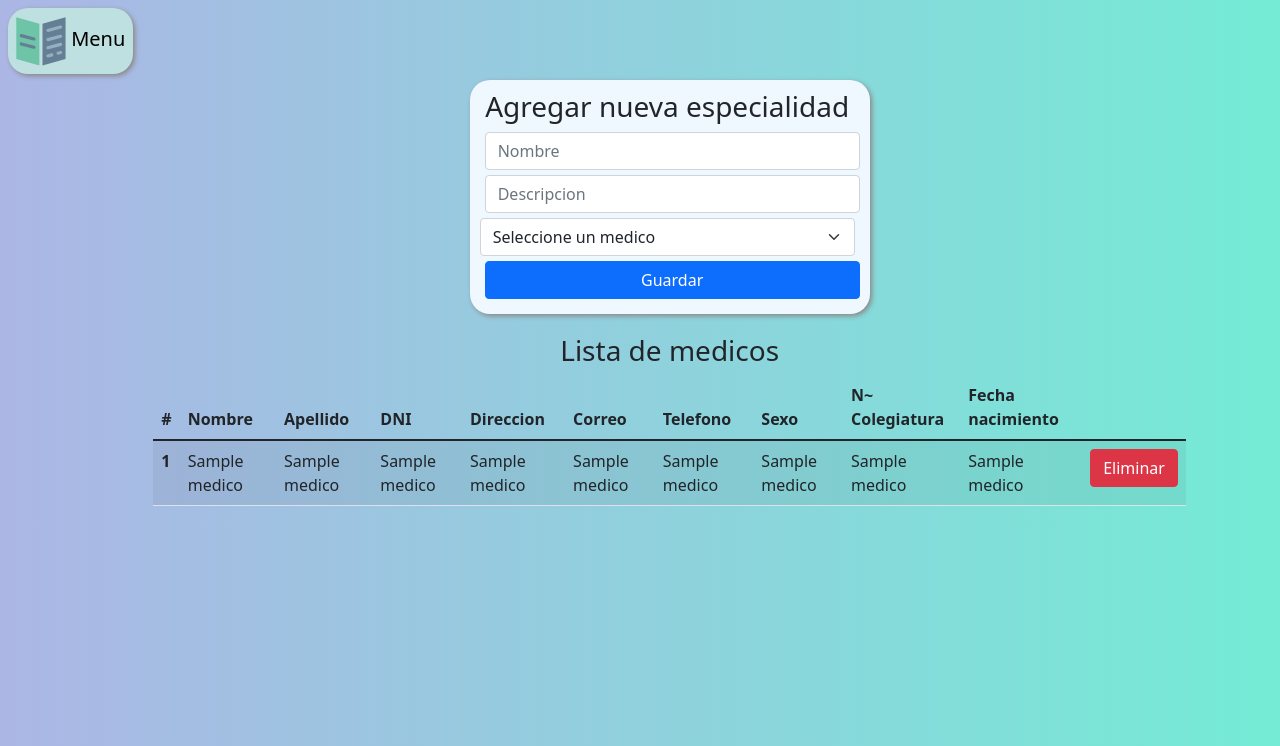
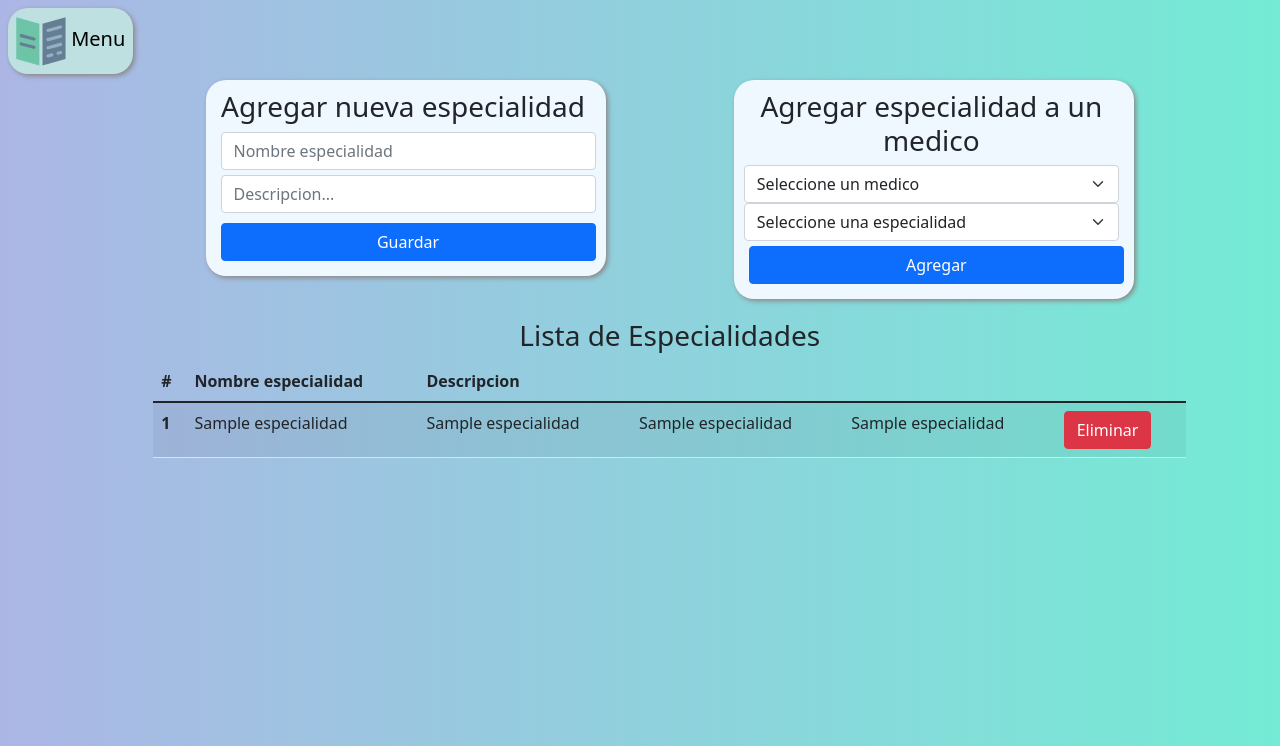
Before and after one commit to ferschoneich01/CITASMEDICAS, a Flask app: template templates/especialidades.html in a window 1280 px wide. Shown: the top 746 px of the page. Run offline with Flask 2, Linux system fonts and the light colour scheme; the template is opened without the code that fills it: most values are stand-ins (such as "Sample title", 1, 10 or a date in 2020).

Commit message:
especialidades y horarios funcionales

```diff
--- a/application.py
+++ b/application.py
@@ -1,3 +1,4 @@
+from pydoc import describe
 from flask import Flask, render_template, request, redirect, url_for, flash
 import cx_Oracle
 
@@ -45,9 +46,23 @@ def Medicos():
         return render_template('medicos.html',medicos=rows)
 
 #ruta especialidades
-@app.route('/especialidades')
+@app.route('/especialidades', methods=["GET"])
 def Especialidades():
-    return render_template('especialidades.html')
+    if request.method == "GET":
+        try:
+            cursor=conexion.cursor()
+            #cursor.execute("select id_medico_especialidad,m.nombre,e.nombre from xdb.medico_especialidad me inner join xdb.medicos m on me.id_medico = m.id_medico INNER JOIN xdb.especialidades e on e.id_especialidad = me.id_especialidad")
+            #Mespecialidades=cursor.fetchall()
+            cursor.execute("select * from xdb.medicos")
+            medicos=cursor.fetchall()
+            cursor.execute("select * from xdb.especialidades")
+            especialidades=cursor.fetchall()
+        except Exception as err:
+            print(err)
+            return redirect('/especialidades')
+        else:
+            cursor.close()
+    return render_template('especialidades.html',medicos=medicos, especialidades=especialidades)
 
 #ruta medicos
 @app.route('/horarios', methods=["GET"])
@@ -55,7 +70,7 @@ def Horarios():
     if request.method == "GET":
         try:
             cursor=conexion.cursor()
-            cursor.execute("select * from xdb.horario")
+            cursor.execute("select id_horario,m.nombre,fechaatencio,inicioatencion,finatencion from xdb.horario h inner join xdb.medicos m on m.id_medico = h.medico")
             horarios=cursor.fetchall()
             cursor.execute("select * from xdb.medicos")
             medicos=cursor.fetchall()
@@ -83,7 +98,7 @@ def addMedico():
 
         try:
             cursor=conexion.cursor()
-            query = "insert into xdb.medicos values((SELECT count(*)+1 FROM xdb.medicos),'"+nombre+"','"+apellido+"','"+dni+"','"+direccion+"','"+correo+"','"+telefono+"','"+sexo+"','"+numcol+"',TO_DATE('"+fechanac+"','YYYY/MM/DD'),1)"
+            query = "insert into xdb.medicos values(NULL,'"+nombre+"','"+apellido+"','"+dni+"','"+direccion+"','"+correo+"','"+telefono+"','"+sexo+"','"+numcol+"',TO_DATE('"+fechanac+"','YYYY/MM/DD'),1)"
             cursor.execute(query)
 
         except Exception as err:
@@ -105,8 +120,7 @@ def addHorario():
         print(horaFin)
         try:
             cursor=conexion.cursor()
-
-            query = "insert into xdb.horario values((SELECT count(*)+1 FROM xdb.horario),"+medico+",TO_DATE('"+fechaAt+"','YYYY/MM/DD'),'TO_DATE('"+fechaAt+"','YYYY/MM/DD') "+horaInicio+":00',TO_DATE('"+fechaAt+"','YYYY/MM/DD') "+horaFin+":00)"
+            query = "insert into xdb.horario values(NULL,"+medico+",TO_DATE('"+fechaAt+"','YYYY/MM/DD'),TO_TIMESTAMP('"+horaInicio+":00', 'HH24:MI:SS'),TO_TIMESTAMP('"+horaFin+":00', 'HH24:MI:SS'))"
             cursor.execute(query)
 
         except Exception as err:
@@ -116,7 +130,63 @@ def addHorario():
             print('datos insertados')
             conexion.commit()
             cursor.close()
-            return redirect('/horario')
+            return redirect('/horarios')
+
+@app.route('/addMEspecialidad',methods=["POST","GET"])
+def addMEspecialidad():
+    if request.method == "POST":
+        medico = request.form["medico"]
+        especialidad = request.form["especialidad"]
+
+        try:
+            cursor=conexion.cursor()
+            query = "insert into xdb.medico_especialidad values(NULL,"+medico+","+especialidad+")"
+            cursor.execute(query)
+
+        except Exception as err:
+            print(err)
+            return redirect('/especialidades')
+        else:
+            print('datos insertados')
+            conexion.commit()
+            cursor.close()
+            return redirect('/especialidades')
+
+@app.route('/addEspecialidad',methods=["POST","GET"])
+def addEspecialidad():
+    if request.method == "POST":
+        nombre = request.form["Nombre"]
+        descripcion= request.form["Descripcion"]
+
+        try:
+            cursor=conexion.cursor()
+            query = "insert into xdb.especialidades values(NULL,'"+nombre+"','"+descripcion+"')"
+            cursor.execute(query)
+
+        except Exception as err:
+            print(err)
+            return redirect('/especialidades')
+        else:
+            print('datos insertados')
+            conexion.commit()
+            cursor.close()
+            return redirect('/especialidades')
+
+@app.route('/deleteEspecialidad/<string:id>', methods=["GET","POST"])
+def deleteEspecialidad(id):
+        try:
+            cursor=conexion.cursor()
+            cursor.execute('delete from especialidades where id_especialidad = {0}'.format(id))
+            print('eliminando...')
+        except Exception as err:
+            print(err)
+            return redirect('/especialidades')
+        else:
+
+            print('especialidad eliminada')
+            conexion.commit()
+            cursor.close()
+            return redirect('/especialidades')
 
 @app.route('/deleteMedico/<string:id>', methods=["GET","POST"])
 def deleteMedico(id):
@@ -134,6 +204,22 @@ def deleteMedico(id):
             cursor.close()
             return redirect('/medicos')
 
+@app.route('/deleteHorario/<string:id>', methods=["GET","POST"])
+def delete(id):
+        try:
+            cursor=conexion.cursor()
+            cursor.execute('delete from horario where id_horario = {0}'.format(id))
+            print('eliminando...')
+        except Exception as err:
+            print(err)
+            return redirect('/horarios')
+        else:
+
+            print('horario eliminado')
+            conexion.commit()
+            cursor.close()
+            return redirect('/horarios')
+
 
 if __name__ == '__main__':
     app.run(port = 5000, Debug = True)
--- a/templates/especialidades.html
+++ b/templates/especialidades.html
@@ -5,11 +5,11 @@
     <meta charset="UTF-8">
     <meta http-equiv="X-UA-Compatible" content="IE=edge">
     <meta name="viewport" content="width=device-width, initial-scale=1.0">
-    <title>Especialides</title>
+    <title>Especialidades</title>
     <link href="https://cdn.jsdelivr.net/npm/bootstrap@5.1.3/dist/css/bootstrap.min.css" rel="stylesheet"
         integrity="sha384-1BmE4kWBq78iYhFldvKuhfTAU6auU8tT94WrHftjDbrCEXSU1oBoqyl2QvZ6jIW3" crossorigin="anonymous">
     <link rel="shortcut icon" type="image/x-icon" href="static/img/doctor_icon.svg">
-    <link rel="stylesheet" href="static/css/especialidades.css">
+    <link rel="stylesheet" href="static/css/medico.css">
 </head>
 
 <body>
@@ -34,54 +34,56 @@
         Menu</a>
     <main class="container">
         <div class="row">
-            <div class="col">
+           <div class="col">
                 <div class="formulario">
-                    <form class="form" action="/addMedico" method="post">
+                    <form class="form" action="/addEspecialidad" method="post">
                         <h3>Agregar nueva especialidad</h3>
-                        <input class="form-control" type="text" placeholder="Nombre" name="nombre" required>
-                        <input class="form-control" type="text" placeholder="Descripcion" name="descripcion" required>
-                        <select class="form-select" aria-label="Default select example" name="medico">
-                            <option selected>Seleccione un medico</option>
-                            {% for medico in medicos %}
-                            <option value="{{medico.0}}">{{medico.1}}</option>
-                            {% endfor %}
-                        </select>
+                        <input class="form-control"  type="text" name="Nombre" placeholder="Nombre especialidad" required>
+                        <input class="form-control"  type="text" name="Descripcion" placeholder="Descripcion..." required>
                         <button class="btn button btn-primary">Guardar</button>
                     </form>
                 </div>
             </div>
+            <div class="col">
+                <div class="formulario">
+                    <form class="form" action="/addMEspecialidad" method="post">
+                        <h3>Agregar especialidad a un medico</h3>
+                        <select class="form-select" aria-label="Default select example" name="medico">
+                            <option selected>Seleccione un medico</option>
+                            {% for medico in medicos %}
+                                <option value="{{medico.0}}">{{medico.1}}</option>
+                            {% endfor %}
+                        </select required>
+                        <select class="form-select" aria-label="Default select example" name="especialidad">
+                            <option selected>Seleccione una especialidad</option>
+                            {% for especialidad in especialidades %}
+                                <option value="{{especialidad.0}}">{{especialidad.1}}</option>
+                            {% endfor %}
+                        </select required>
+                        <button class="btn button btn-primary">Agregar</button>
+                    </form>
+                </div>
+            </div>
             <div class="col col2">
-                <h3>Lista de medicos</h3>
+                <h3>Lista de Especialidades</h3>
                 <div class="formulario">
                     <table class="table table-striped">
                         <thead>
                             <tr>
                               <th scope="col">#</th>
-                              <th scope="col">Nombre</th>
-                              <th scope="col">Apellido</th>
-                              <th scope="col">DNI</th>
-                              <th scope="col">Direccion</th>
-                              <th scope="col">Correo</th>
-                              <th scope="col">Telefono</th>
-                              <th scope="col">Sexo</th>
-                              <th scope="col">N~ Colegiatura</th>
-                              <th scope="col">Fecha nacimiento</th>
+                              <th scope="col">Nombre especialidad</th>
+                              <th scope="col">Descripcion</th>
                             </tr>
                           </thead>
                           <tbody>
-                            {% for medico in medicos %}
+                            {% for especialidad in especialidades %}
                             <tr>
-                              <th scope="row">{{medico.0}}</th>
-                              <td>{{medico.1}}</td>
-                              <td>{{medico.2}}</td>
-                              <td>{{medico.3}}</td>
-                              <td>{{medico.4}}</td>
-                              <td>{{medico.5}}</td>
-                              <td>{{medico.6}}</td>
-                              <td>{{medico.7}}</td>
-                              <td>{{medico.8}}</td>
-                              <td>{{medico.9}}</td>
-                              <td><button class="btn btn-danger">Eliminar</button></td>
+                              <th scope="row">{{especialidad.0}}</th>
+                              <td>{{especialidad.1}}</td>
+                              <td>{{especialidad.2}}</td>
+                              <td>{{especialidad.3}}</td>
+                              <td>{{especialidad.4}}</td>
+                              <td><a class="btn btn-danger" href="/deleteEspecialidad/{{especialidad.0}}">Eliminar</a></td>
                             </tr>
                             {% endfor %}
                           </tbody>
--- a/templates/horarios.html
+++ b/templates/horarios.html
@@ -55,7 +55,7 @@
                 </div>
             </div>
             <div class="col col2">
-                <h3>Lista de medicos</h3>
+                <h3>Lista de horarios</h3>
                 <div class="formulario">
                     <table class="table table-striped">
                         <thead>
```
